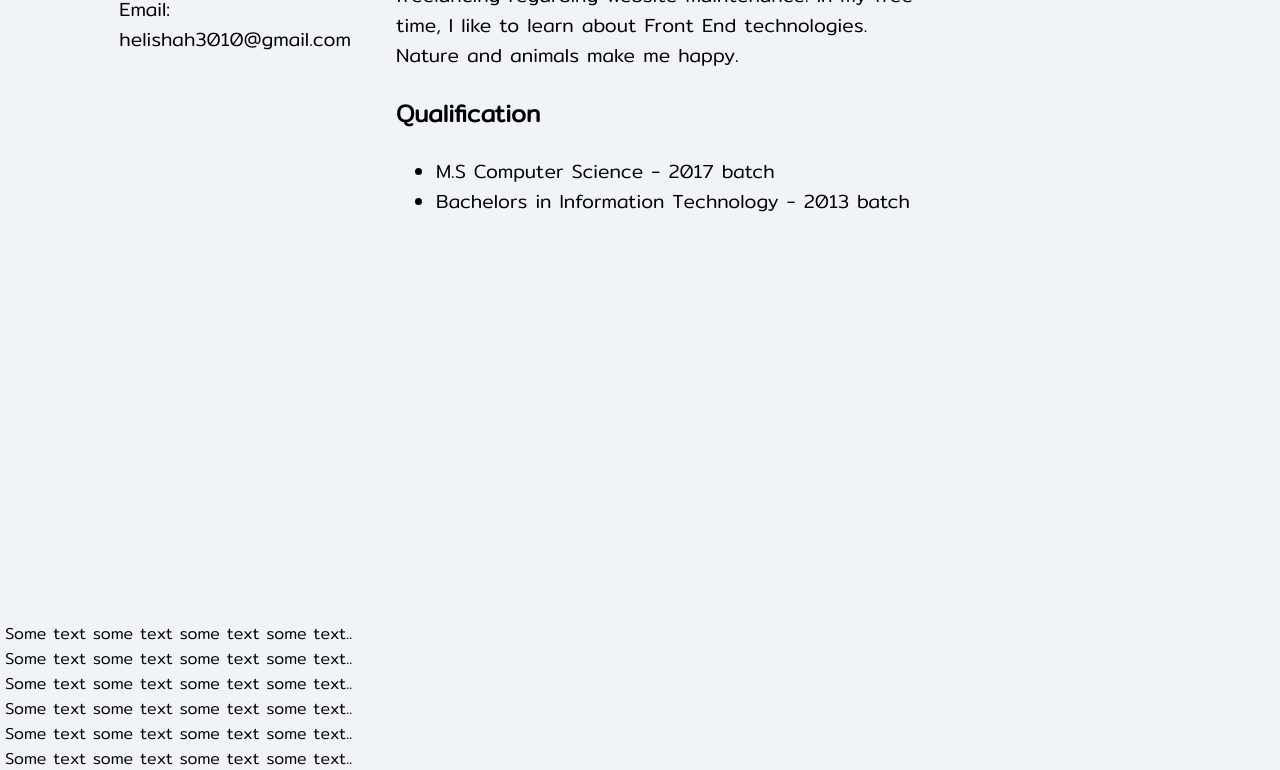
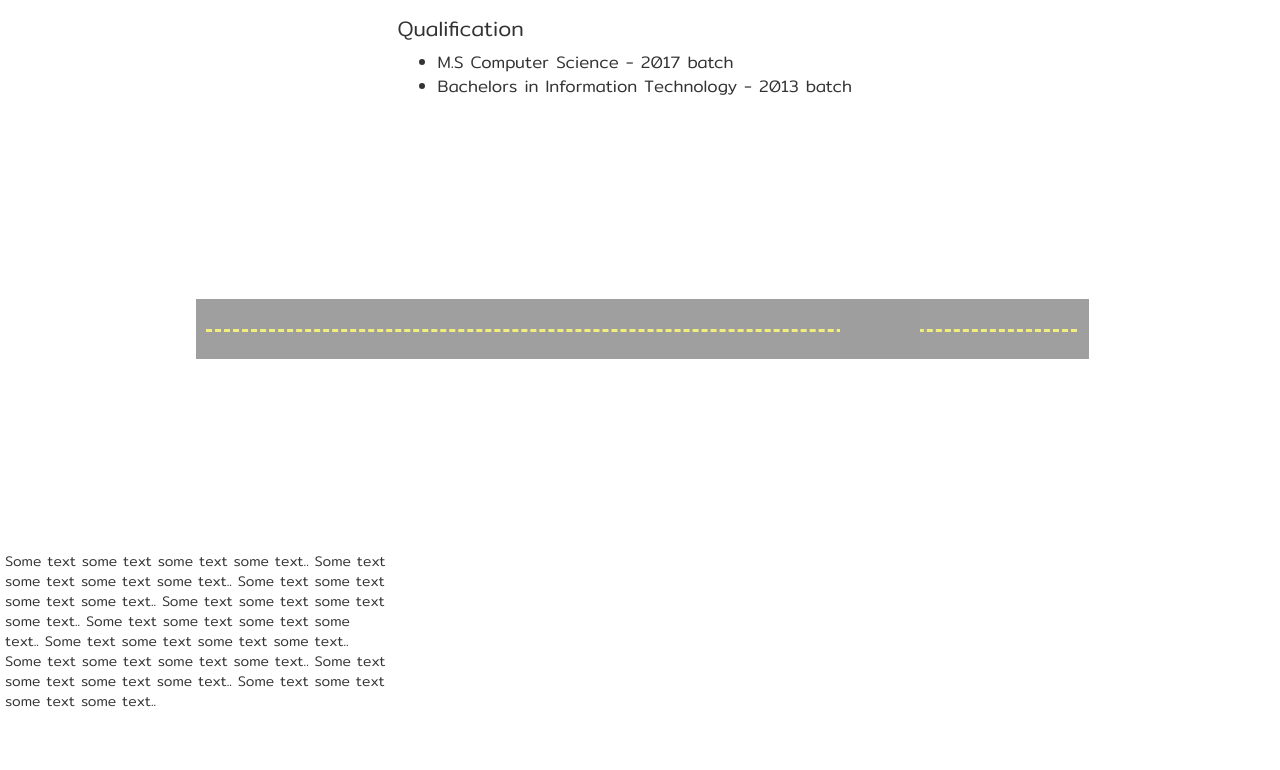
Before and after one commit to helishah3010/portfolio, a plain HTML site: page index.html in a window 1280 px wide. Shown: the part 179-949 px from the top of the page. Drawn offline with nearby package versions, Linux system fonts and the light colour scheme; grey boxes are pictures that could not be loaded.

Commit message:
road with car animation - not responsive

```diff
--- a/index.html
+++ b/index.html
@@ -10,8 +10,7 @@
     <link rel="preconnect" href="https://fonts.googleapis.com">
     <link rel="preconnect" href="https://fonts.gstatic.com" crossorigin>
     <link href="https://fonts.googleapis.com/css2?family=Mitr:wght@300&display=swap" rel="stylesheet">
-    <link href="https://fonts.googleapis.com/icon?family=Material+Icons" rel="stylesheet">
-    <script src="script.js"></script>
+    <link rel="stylesheet" href="https://maxcdn.bootstrapcdn.com/bootstrap/3.3.7/css/bootstrap.min.css">
 </head>
 <body>
     <div class="menu">
@@ -41,9 +40,11 @@
                     <li>M.S Computer Science - 2017 batch</li>
                     <li>Bachelors in Information Technology - 2013 batch</li>
                 </ul>
-
             </div>
-
+        </div>
+        <div class="road">
+            <img class="car" src="https://img.icons8.com/color/48/000000/f1-race-car-top-veiw.png"/>
+            <div class="divider"></div>
         </div>
         <div class="sectionDiv">
         <p>
--- a/medium.css
+++ b/medium.css
@@ -15,7 +15,7 @@
         margin-right: 0%;
     }
     .sectionDiv {
-        height: 90vh;
+        /* height: 90vh; */
         display: block;
         margin-top: 10%;
     }
--- a/small.css
+++ b/small.css
@@ -15,7 +15,7 @@
         margin-right: 0%;
     }
     .sectionDiv {
-        height: 90vh;
+        /* height: 70vh; */
         display: block;
         margin-top: 10%;
     }
@@ -31,5 +31,9 @@
         width: 100%;
 
     }
+    .road {
+        display: none;
+    }
+
 
 }
--- a/style.css
+++ b/style.css
@@ -5,7 +5,6 @@
 }
 body{
     margin: auto;
-    background-color: rgb(240, 243, 247);
 }
 
 .menu{
@@ -43,11 +42,11 @@ body{
 }
 
 .content{
-        margin:80px 5px auto 5px;
+    margin:80px auto 5px 5px;
 }
 
 .sectionDiv {
-        height: 80vh;
+    /* height: 70vh; */
     display: grid;
     grid-template-columns: 30% auto;
     grid-gap: 10px;
@@ -78,3 +77,29 @@ body{
 .h3size {
     font-size: 1.5em;
 }
+
+.road {
+    display: flex;
+    margin: 15% auto;
+    width: 70%;
+    height: 60px;
+    background-color: #a09f9f;
+}
+.divider {
+    width: 68%;
+    margin: 30px 10px;
+    border-top: dashed;
+    color: rgb(241, 238, 124);
+    position: fixed;
+}
+.car {
+    position: relative;
+    margin-left: 80%;
+    animation-name:move-car;
+    animation-duration: 8s;
+    z-index: 1;
+}
+@keyframes move-car {
+    from {margin-left: 0%;}
+    to {margin-left: 80%;}
+}
```
Lines whose indentation alone changed are shown as unchanged.
